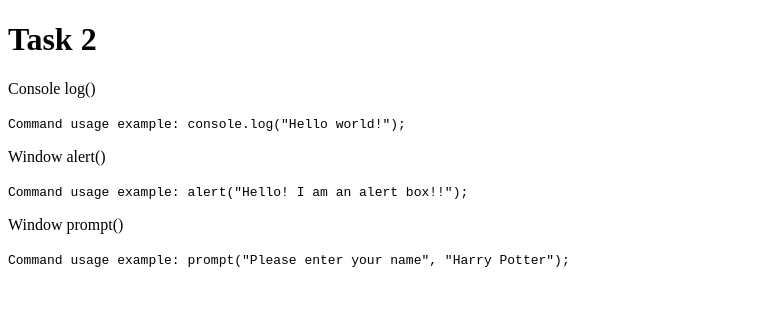
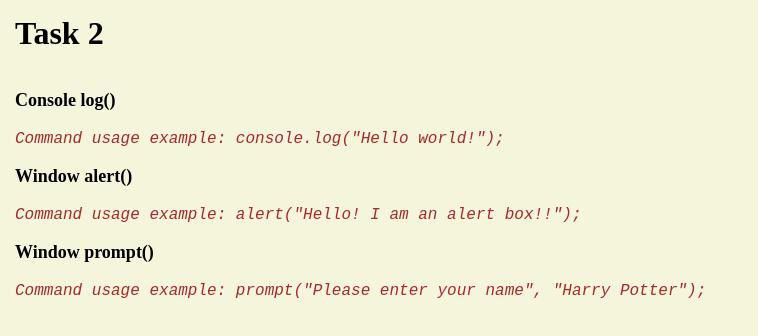
Before and after one commit to usttam/Task_6.08, a plain HTML site: page task2/index.html in a window 1280 px wide. Shown: the whole page, without its empty margins (0-758 px from the left). Drawn offline with Linux system fonts and the light colour scheme.

Commit message:
add style.css for task 1,2,3,4 & main. update general information in readme.md file. add css animation for paragraph task1. add event listener (mouseover, mouseout) task2, so paragraphs can switch color like link

```diff
--- a/css/style.css
+++ b/css/style.css
@@ -0,0 +1,27 @@
+body{
+    margin: 0;
+    padding: 0;
+    background-color: bisque;
+}
+header{
+    text-align: center;
+}
+h1{
+    font-size: 3rem;
+    font-family: 'Times New Roman', Times, serif;
+    font-weight: inherit;
+}
+ul{
+    padding: 5px 50px;
+}
+li{
+    padding: 6px 4px;
+    font-size: 1.8rem;
+}
+a{
+    text-decoration: none;
+}
+a:hover{
+    color: #0085a1;
+    text-decoration: underline;
+}
--- /dev/null
+++ b/task1/style.css
@@ -0,0 +1,20 @@
+body{
+    margin: 0;
+    padding: 0;
+    background-color: beige;
+}
+h1{
+    margin: 10px;
+    padding: 5px;
+}
+p{
+    margin: 10px;
+    padding: 5px;
+    color: brown;
+    font-size: larger;
+    animation: flicker 3s infinite;
+}
+@keyframes flicker{
+    from{opacity: 0;}
+    to{opacity: 1;}
+}
--- a/task2/index.html
+++ b/task2/index.html
@@ -6,7 +6,7 @@
         <meta name="viewport" content="width=device-width, initial-scale=1.0">
         <!--<link rel="icon" href="favicon.png" sizes="16x16" type="image/png">-->
         <!--<link rel="shortcut icon" type="image/x-icon" href=".ico">-->
-        <!--<link rel="stylesheet" href="./css/style.css">-->
+        <link rel="stylesheet" href="./style.css">
         <title>JS-Start. Task 2</title>
     </head>
     <body>
--- a/task2/script.js
+++ b/task2/script.js
@@ -16,3 +16,25 @@ addEventListener('click',(event)=>{
     }
     //else console.log(event.target.textContent,event);
 });
+
+
+consoleLog.addEventListener('mouseover',()=>{
+    consoleLog.style.color = ('#0085a1');
+    //consoleLog.style.textDecoration='underline';
+});
+consoleLog.addEventListener('mouseout',()=>{
+    consoleLog.style.color = ('black');
+   // consoleLog.style.textDecoration='none';
+});
+alertP.addEventListener('mouseover',()=>{
+    alertP.style.color = ('#0085a1');
+});
+alertP.addEventListener('mouseout',()=>{
+    alertP.style.color = ('black');
+});
+promptP.addEventListener('mouseover',()=>{
+    promptP.style.color = ('#0085a1');
+});
+promptP.addEventListener('mouseout',()=>{
+    promptP.style.color = ('black');
+});
--- /dev/null
+++ b/task2/style.css
@@ -0,0 +1,24 @@
+body{
+    margin: 0;
+    padding: 0;
+    background-color: beige;
+}
+main,h1{
+    margin: 10px;
+    padding: 5px;
+
+}
+p{
+    font-size: 18px;
+    font-weight: bold;
+    width: fit-content;
+ /*   text-decoration: underline;*/
+
+}
+code{
+    font-style: italic;
+    font-size: 1rem;
+    font-weight: lighter;
+    color: brown;
+
+}
--- a/task3/style.css
+++ b/task3/style.css
@@ -1,6 +1,16 @@
+body{
+  margin: 0;
+  padding: 0;
+  background-color: beige;
+}
+h1{
+  text-align: center;
+}
 #trafficLight {
     width: 100px;
     height: 100px;
     border-radius: 50%;
     background: black;
+    margin: auto;
+    align-items: center;
   }
--- /dev/null
+++ b/task4/style.css
@@ -0,0 +1,12 @@
+body{
+    margin: 0;
+    padding: 0;
+    background-color: beige;
+}
+h1,a{
+    margin: 10px;
+    padding: 5px;
+}
+a{
+    font-size: 20px;
+}
```
Also changed, not shown: task1/index.html (+1 -1 lines), task4/index.html (+1 -1 lines), 1 other file.
